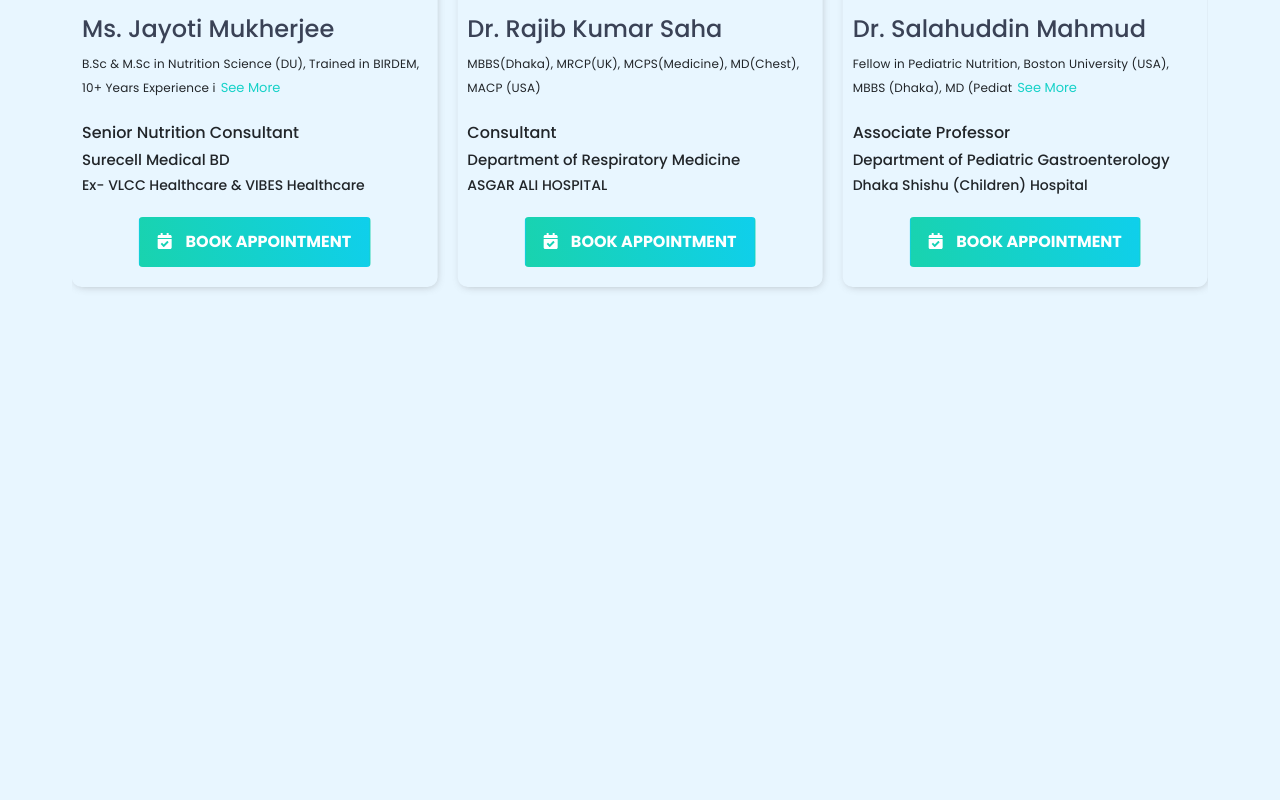
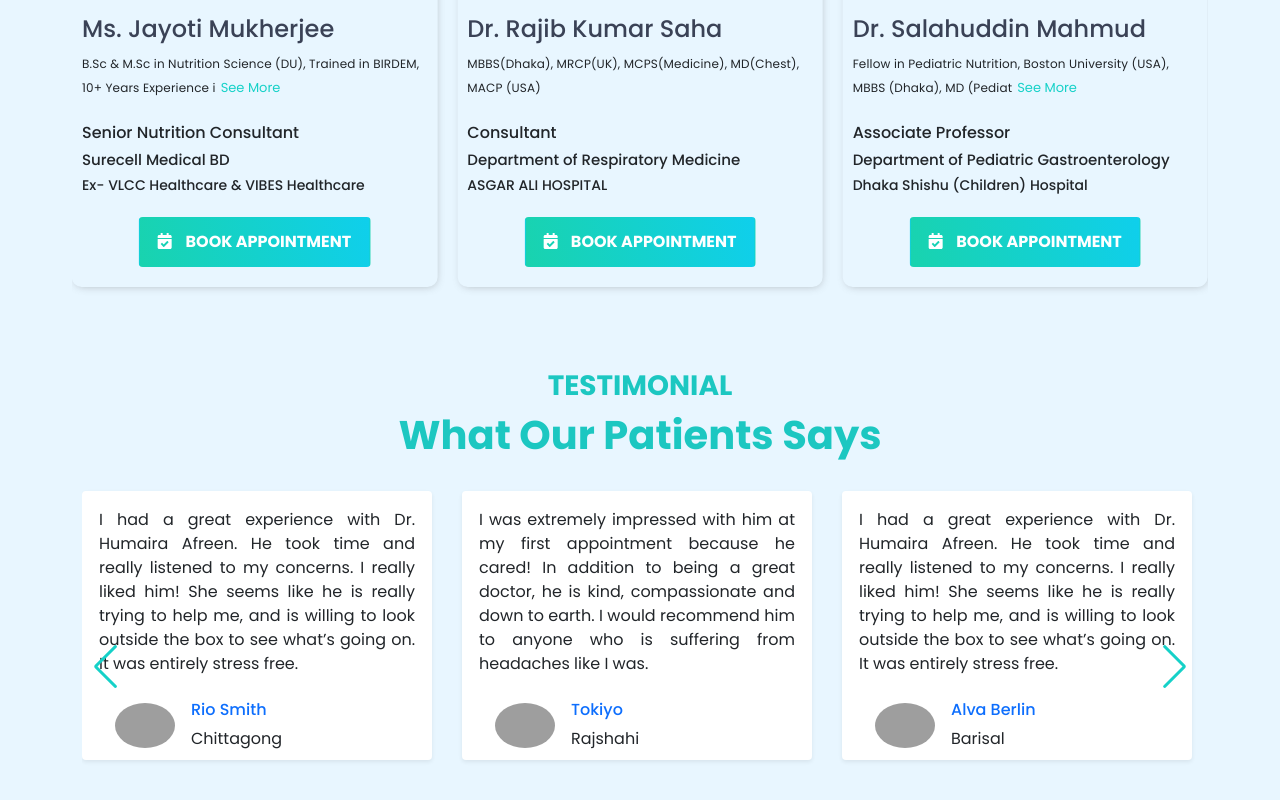
Before and after one commit to Shohelrana63/medicrew-client, a React (Create React App) app: page / in a window 1280 px wide. Shown: the part 2146-2946 px from the top of the page. Before the commit the page ends 2443 px from the top, so only its background shows below. Built offline with nearby package versions, Linux system fonts and the light colour scheme; grey boxes are pictures that could not be loaded.

Commit message:
testimonial section added with swiperJS

```diff
--- a/src/App.css
+++ b/src/App.css
@@ -13,6 +13,7 @@ body {
 	text-transform: uppercase;
 	font-weight: 700;
 }
+
 .heading-text{
 	color: #1cc7c1 !important;
 	font-weight: 700;
--- /dev/null
+++ b/src/Components/Testimonial/Testimonial.js
@@ -0,0 +1,23 @@
+import React from 'react';
+
+const Testimonial = (props) => {
+    const { description, name, from, img } = props.testimonials;
+    return (
+        <div className="card-deck mt-4 mb-5">
+            <div className="card shadow-sm">
+                <div class="card-body">
+                    <p class="card-text">{description}</p>
+                </div>
+                <div className="card-footer d-flex  align-items-center">
+                    <img className="mx-3" src={img} alt="patient" width="60" style={{ borderRadius: '50%' }} />
+                    <div>
+                        <h6 className="text-primary">{name}</h6>
+                        <p className="m-0">{from}</p>
+                    </div>
+                </div>
+            </div>
+        </div>
+    );
+};
+
+export default Testimonial;
--- /dev/null
+++ b/src/Components/Testimonials/Testimonials.css
@@ -0,0 +1,15 @@
+.testimonials .container{
+    background-repeat: no-repeat;
+    background-position: top right;
+    background-size: 150px;
+}
+.testimonials .card{
+    border-color: transparent;
+}
+.testimonials .card p{
+    text-align: justify;
+}
+.testimonials .card .card-footer{
+    background: transparent;
+    border: 0;
+}
--- /dev/null
+++ b/src/Components/Testimonials/Testimonials.js
@@ -0,0 +1,44 @@
+import React from 'react';
+import SwiperCore, { A11y, Autoplay, Navigation, Pagination, Scrollbar, Virtual } from 'swiper';
+import { Swiper, SwiperSlide } from 'swiper/react';
+import 'swiper/swiper-bundle.min.css';
+import testimonials from '../../Data/testimonials';
+import Testimonial from '../Testimonial/Testimonial';
+import './Testimonials.css';
+
+SwiperCore.use([Navigation, Pagination, Scrollbar, A11y, Autoplay, Virtual]);
+
+const Testimonials = () => {
+    const testimonialsData = testimonials;
+    console.log("testimonialsData", testimonialsData)
+
+    return (
+        <section className="testimonials my-5 py-4">
+            <div className="container">
+                <div className="section-header">
+                    <h3 className="text-primary text-center heading-text text-uppercase">Testimonial</h3>
+                    <h1 className="style-color text-center heading-text">
+                        What Our Patients Says
+                    </h1>
+                </div>
+
+                <Swiper
+                    spaceBetween={30}
+                    slidesPerView="auto"
+                    centeredslide="false"
+                    navigation
+                    autoplay={true}
+                    key={testimonials.length}
+                >
+                    {testimonialsData.map((testimonials, index) => (
+                        <SwiperSlide key={index}>
+                            <Testimonial testimonials={testimonials} />
+                        </SwiperSlide>
+                    ))}
+                </Swiper>
+            </div>
+        </section>
+    );
+};
+
+export default Testimonials;
--- /dev/null
+++ b/src/Data/testimonials.js
@@ -0,0 +1,40 @@
+const testimonials = [
+    {
+        description: 'I saw Dr. Md. Firoj Hossain was able to diagnosis my condition immediately. He and his staff were extremely professional and kind. There was absolutely no wait time. I would highly recommend this practice to anyone looking for a neurologist.',
+        name: 'Ariadna Cascales',
+        from: 'Dhaka',
+        img: 'https://imgur.com/F5SynEJ.png'
+    },
+    {
+        description: 'I had a great experience with Dr. Humaira Afreen. He took time and really listened to my concerns. I really liked him! She seems like he is really trying to help me, and is willing to look outside the box to see what’s going on. It was entirely stress free.',
+        name: 'Rio Smith',
+        from: 'Chittagong',
+        img: 'https://imgur.com/AjnoCTd.png'
+    },
+    {
+        description: 'I was extremely impressed with him at my first appointment because he cared!  In addition to being a great doctor, he is kind, compassionate and down to earth. I would recommend him to anyone who is suffering from headaches like I was.',
+        name: 'Tokiyo',
+        from: 'Rajshahi',
+        img: 'https://imgur.com/ZWaQ1V1.png'
+    },
+    {
+        description: 'I had a great experience with Dr. Humaira Afreen. He took time and really listened to my concerns. I really liked him! She seems like he is really trying to help me, and is willing to look outside the box to see what’s going on. It was entirely stress free.',
+        name: 'Alva Berlin',
+        from: 'Barisal',
+        img: 'https://imgur.com/lrYT0md.png'
+    },
+    {
+        description: 'I saw Dr. Md. Firoj Hossain was able to diagnosis my condition immediately. He and his staff were extremely professional and kind. There was absolutely no wait time. I would highly recommend this practice to anyone looking for a neurologist.',
+        name: 'Nairobi',
+        from: 'Sylhet',
+        img: 'https://imgur.com/ZPxmUSY.png'
+    },
+    {
+        description: 'I was extremely impressed with him at my first appointment because he cared!  In addition to being a great doctor, he is kind, compassionate and down to earth. I would recommend him to anyone who is suffering from headaches like I was.',
+        name: 'Oslo',
+        from: 'Rangpur',
+        img: 'https://imgur.com/NrGfDQc.png'
+    },
+]
+
+export default testimonials;
--- a/src/Pages/Home/Home.js
+++ b/src/Pages/Home/Home.js
@@ -4,6 +4,7 @@ import Department from '../../Components/Department/Department';
 import Doctors from '../../Components/Doctors/Doctors';
 import Info from '../../Components/Info/Info';
 import Navbar from '../../Components/Navbar/Navbar';
+import Testimonials from '../../Components/Testimonials/Testimonials';
 
 const Home = () => {
     return (
@@ -13,6 +14,7 @@ const Home = () => {
             <Info />
             <Department />
             <Doctors />
+            <Testimonials />
         </div>
     );
 };
```
